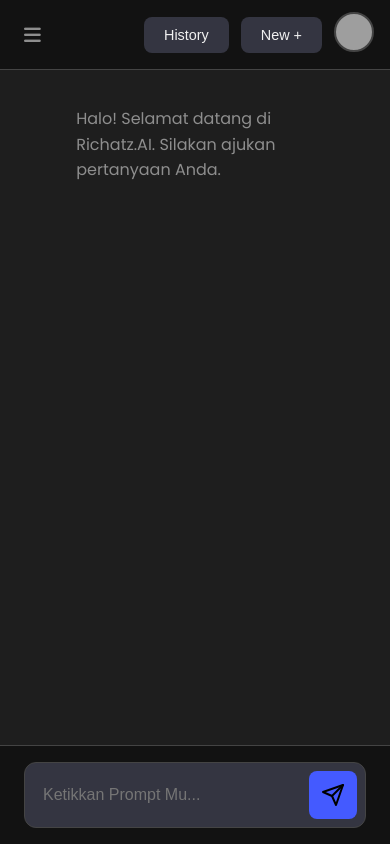
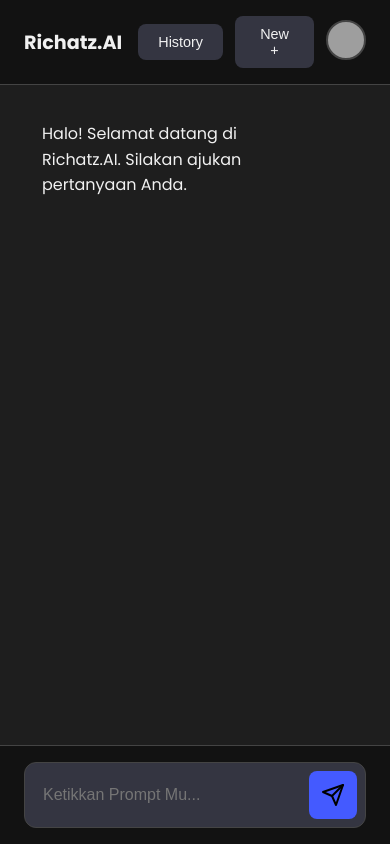
Before and after one commit to azk4rls/py_ai, a Flask app: page / in a window 390 px wide. Run offline with Flask 3, Linux system fonts and the light colour scheme; the visitor is signed in with stand-in values (Sample User, id 1); data that the repository does not hold is empty; some libraries are stand-ins or nearby versions; grey boxes are pictures that could not be loaded.

Commit message:
ubah tross

```diff
--- a/static/styles.css
+++ b/static/styles.css
@@ -1,4 +1,4 @@
-/* static/styles.css (VERSI PERBAIKAN) */
+/* static/styles.css (VERSI FINAL DENGAN SEMUA PERBAIKAN) */
 
 @import url('https://fonts.googleapis.com/css2?family=Poppins:wght@400;500;700&display=swap');
 
@@ -42,7 +42,7 @@
     flex-direction: column;
     flex-shrink: 0;
     z-index: 1001;
-    position: fixed; /* Diubah agar konsisten */
+    position: fixed;
     top: 0;
     left: -320px; /* Sembunyi di awal */
     transition: left 0.35s ease-in-out;
@@ -118,10 +118,9 @@
     visibility: visible;
 }
 
-
 /* --- Container Aplikasi Utama --- */
 .app-container {
-    width: 100%; /* Ambil lebar penuh */
+    width: 100%;
     height: 100vh;
     display: flex;
     flex-direction: column;
@@ -130,7 +129,7 @@
 
 /* --- Navbar (Atas) --- */
 .main-header {
-    background-color: var(--bg-primary); /* Disesuaikan agar gelap */
+    background-color: var(--bg-primary);
     padding: 1rem 1.5rem;
     display: flex;
     justify-content: space-between;
@@ -142,7 +141,7 @@
 .logo {
     font-size: 1.5rem;
     font-weight: 700;
-    color: var(--text-primary); /* Disesuaikan agar terang */
+    color: var(--text-primary);
 }
 
 .main-nav {
@@ -152,11 +151,11 @@
 }
 
 .nav-button {
-    background-color: var(--bg-tertiary); /* Warna lebih konsisten */
+    background-color: var(--bg-tertiary);
     color: var(--text-primary);
     border: none;
     padding: 10px 20px;
-    border-radius: 8px; /* Sudut sedikit lebih tegas */
+    border-radius: 8px;
     cursor: pointer;
     font-size: 0.9rem;
     font-weight: 500;
@@ -171,7 +170,7 @@
     width: 40px;
     height: 40px;
     border-radius: 50%;
-    background-image: url("{{ url_for('static', filename='R.AI.jpg') }}"); /* Path yang benar */
+    background-image: url("{{ url_for('static', filename='R.AI.jpg') }}");
     background-size: cover;
     background-position: center;
     flex-shrink: 0;
@@ -184,7 +183,7 @@
 }
 
 .dropdown-menu {
-    display: none;
+    display: none; /* Tersembunyi di awal */
     position: absolute;
     top: 55px;
     right: 0;
@@ -197,17 +196,20 @@
 }
 
 .dropdown-menu.active {
-    display: block;
+    display: block; /* Muncul saat diklik */
 }
 
 .dropdown-header {
     padding: 1rem;
     border-bottom: 1px solid var(--border-color);
     color: var(--text-secondary);
+    /* PERBAIKAN: Memaksa teks turun baris */
+    word-wrap: break-word;
+    word-break: break-all;
 }
 
 .dropdown-item {
-    display: flex; /* Agar ikon dan teks sejajar */
+    display: flex;
     align-items: center;
     gap: 0.75rem;
     padding: 0.75rem 1rem;
@@ -240,7 +242,7 @@
 
 .user-message {
     background-color: var(--accent-color);
-    color: white; /* Diubah agar kontras */
+    color: white;
     align-self: flex-end;
     border-bottom-right-radius: 4px;
 }
@@ -252,24 +254,9 @@
     border-bottom-left-radius: 4px;
 }
 
-.ai-system-message {
-    align-self: center;
-    color: var(--text-secondary);
-}
-
-/* Styling untuk Blok Kode */
-.chat-message pre {
-    background-color: var(--bg-primary);
-    color: #f8f8f2;
-    padding: 1rem;
-    border-radius: 8px;
-    overflow-x: auto; /* Diubah agar scroll horizontal */
-    border: 1px solid var(--border-color);
-}
-
 /* --- Footer (Input) --- */
 .main-footer {
-    background-color: var(--bg-primary); /* Disesuaikan agar gelap */
+    background-color: var(--bg-primary);
     padding: 1rem 1.5rem;
     flex-shrink: 0;
     border-top: 1px solid var(--border-color);
@@ -314,30 +301,24 @@
 /* --- Desain Responsif --- */
 @media (max-width: 768px) {
     body {
-        display: block; /* Agar sidebar bisa overlay */
+        /* PERBAIKAN: Body tidak lagi flex di mobile */
+        display: block;
     }
-    .app-container {
-        transition: transform 0.35s ease-in-out;
+
+    .main-header {
+        /* PERBAIKAN: Menambahkan tombol menu mobile di kiri */
+        justify-content: flex-start;
+        gap: 1rem;
     }
-    body.sidebar-open .app-container {
-        /* Sedikit efek geser saat sidebar terbuka */
-        transform: translateX(80px) scale(0.95);
-        border-radius: 20px;
-        overflow: hidden;
+
+    .logo {
+        /* PERBAIKAN: Logo selalu muncul */
+        display: block;
+        font-size: 1.2rem;
     }
-    .logo {
-        display: none;
-    }
-    .main-header {
-        padding: 12px 16px;
-    }
-    .main-header::before { /* Menambahkan Tombol Menu Mobile */
-        content: '\f0c9'; /* Kode ikon bars dari Font Awesome */
-        font-family: 'Font Awesome 6 Free';
-        font-weight: 900;
-        font-size: 1.2rem;
-        cursor: pointer;
-        padding: 8px;
-        color: var(--text-secondary);
+
+    .main-nav {
+        /* Pindahkan nav ke ujung kanan */
+        margin-left: auto;
     }
 }
```
